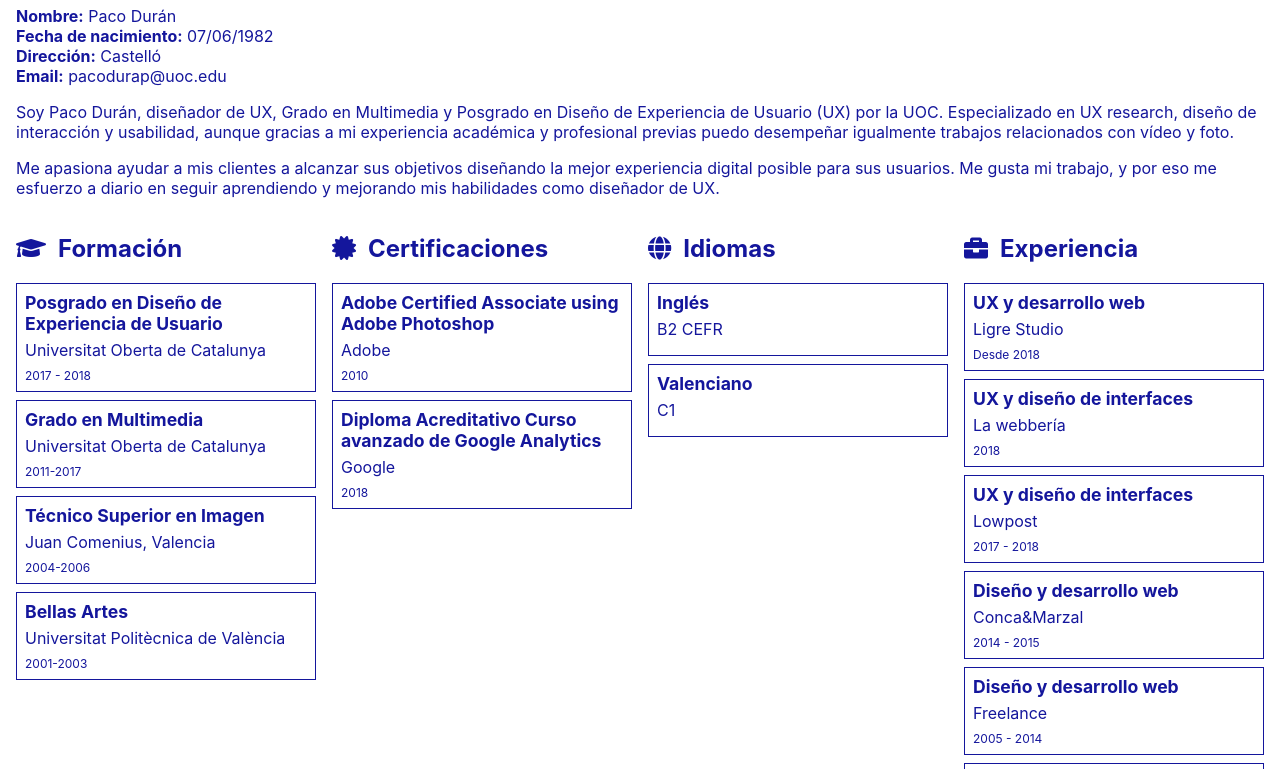
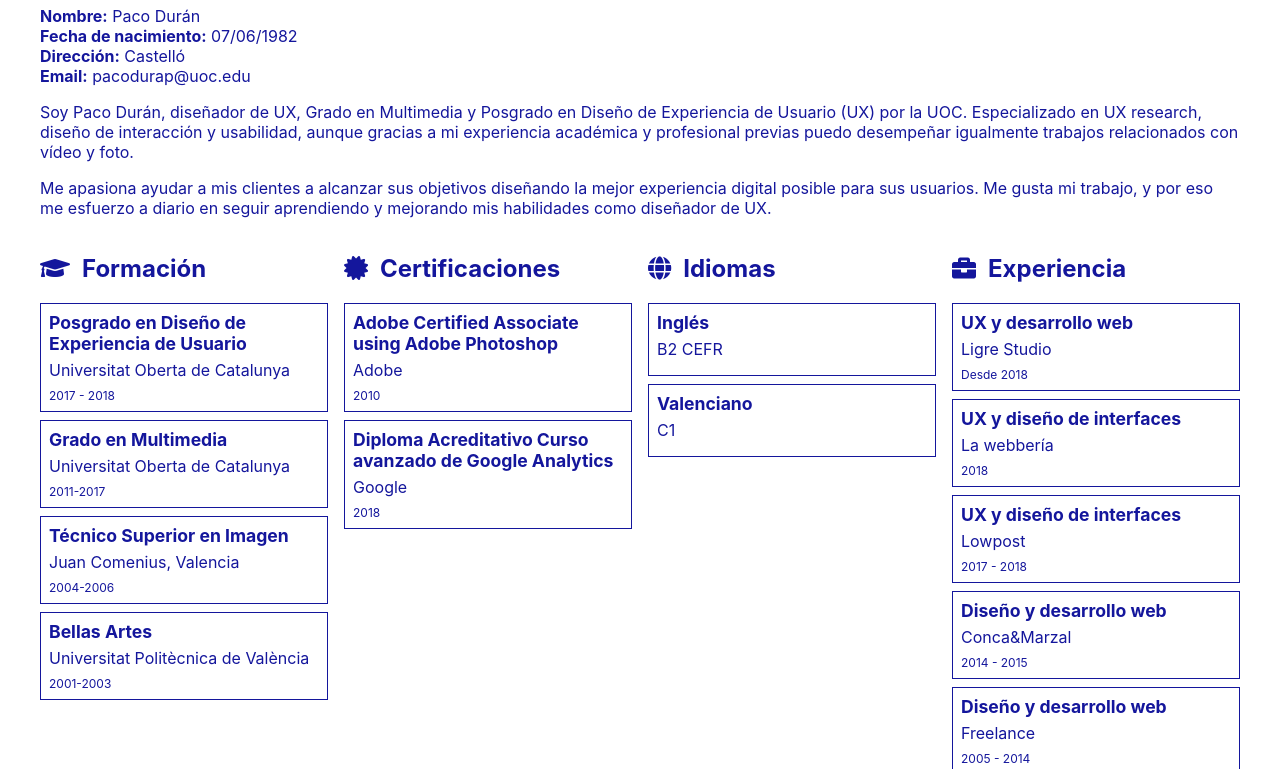
Before and after one commit to pacodurap/herramientas-II, a website built with Parcel: page src/index.html in a window 1280 px wide. Shown: the part 92-861 px from the top of the page. Built offline with nearby package versions, Linux system fonts and the light colour scheme; some packages are replaced by stand-ins of ours.

Commit message:
Centrar contenido

```diff
--- a/src/assets/styles/layouts/_home.scss
+++ b/src/assets/styles/layouts/_home.scss
@@ -1,5 +1,6 @@
 body {
-  margin: 0;
+  margin: 0 auto;
+  max-width: 1200px;
   padding: 1em;
   font-family: $font-family-sans-serif;
   background-color: $cv-white;
```
Also changed, not shown: dist/index.html, 2 other files.
